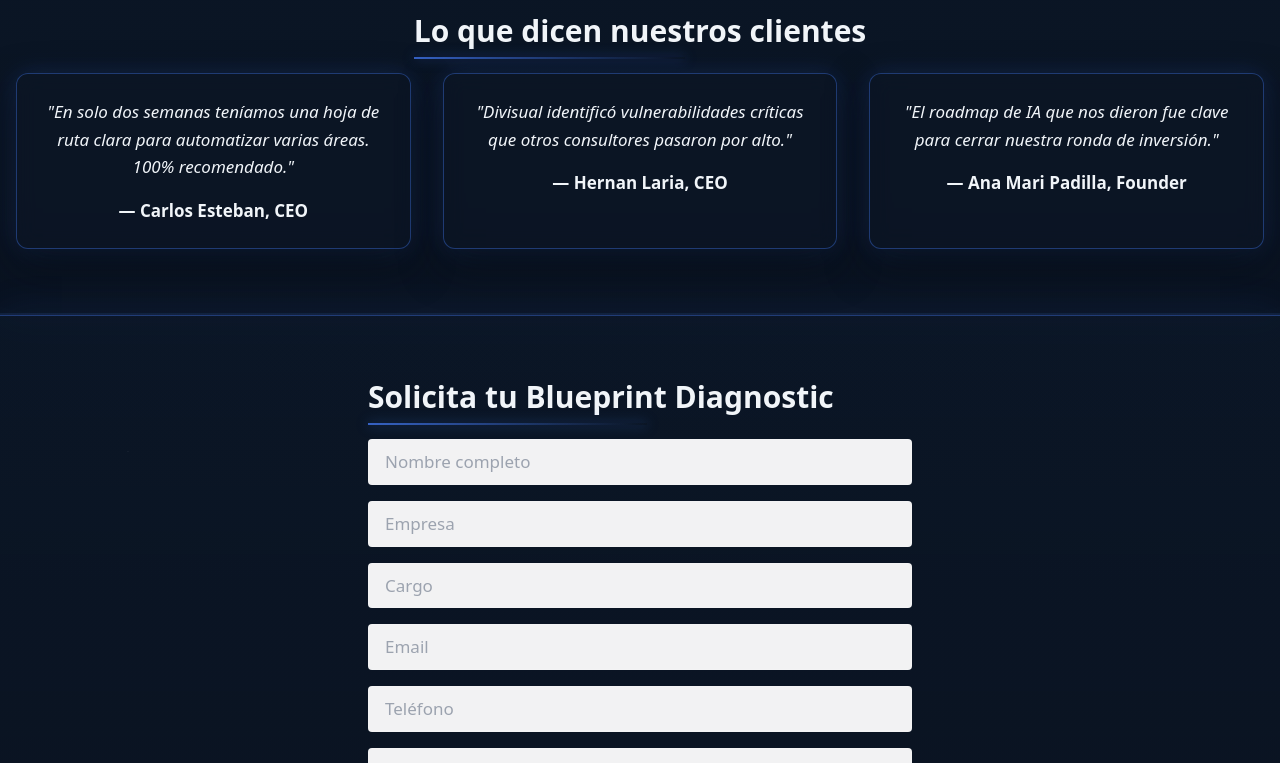
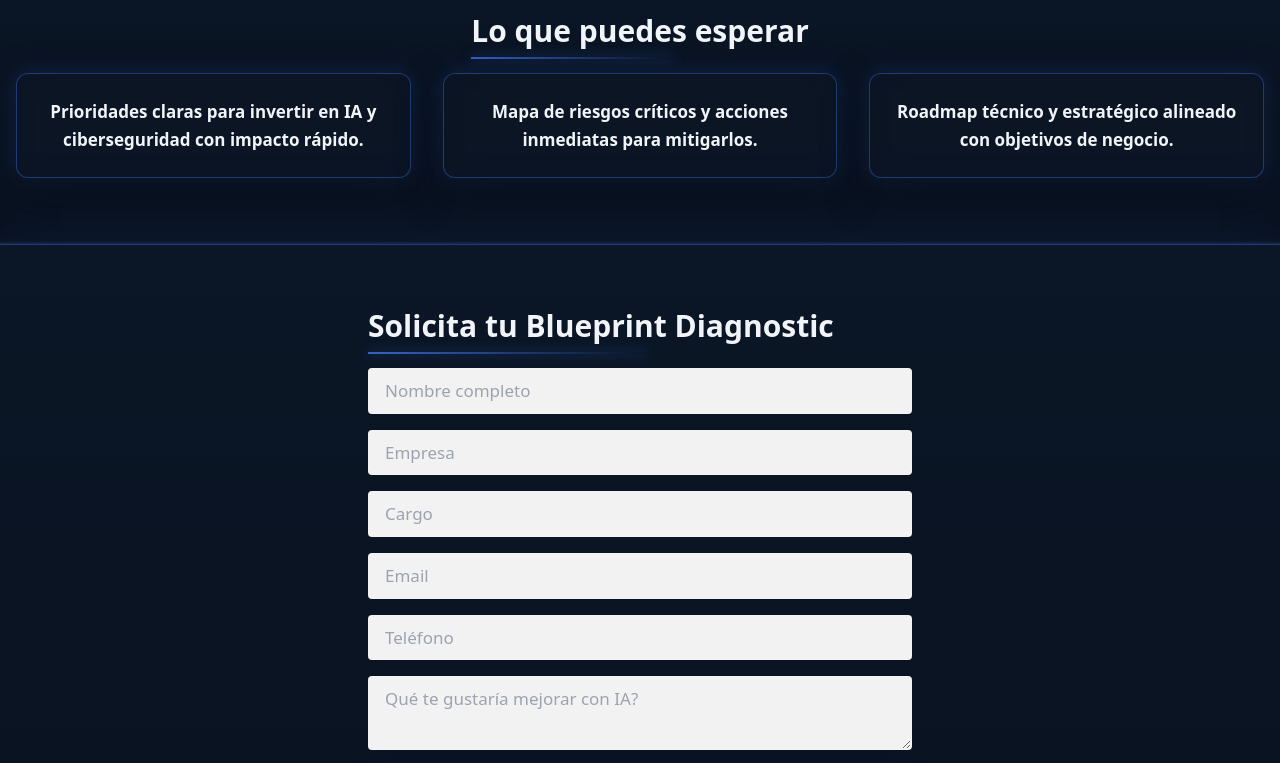
Before and after one commit to diegodasilva272013-commits/arete_landing, a website: page index.html in a window 1280 px wide. Shown: the part 1641-2404 px from the top of the page. Drawn offline with nearby package versions, Linux system fonts and the light colour scheme.

Commit message:
Update testimonials section

```diff
--- a/index.html
+++ b/index.html
@@ -213,25 +213,22 @@
     </div>
   </section>
 
-  <!-- TESTIMONIOS -->
+  <!-- RESULTADOS ESPERADOS -->
   <section class="py-16 section-glow section-panel">
     <div class="container mx-auto px-4 text-center">
       <div class="flex flex-col items-center gap-4 mb-6">
         <img src="assets/logo-arete.png.png" alt="Areté" class="h-10 w-auto" />
-        <h2 class="text-2xl md:text-3xl font-bold title-accent">Lo que dicen nuestros clientes</h2>
+        <h2 class="text-2xl md:text-3xl font-bold title-accent">Lo que puedes esperar</h2>
       </div>
       <div class="grid grid-cols-1 md:grid-cols-3 gap-8">
         <div class="glass-card p-6 rounded-xl">
-          <p class="italic">"En solo dos semanas teníamos una hoja de ruta clara para automatizar varias áreas. 100% recomendado."</p>
-          <span class="block mt-4 font-bold">— Carlos Esteban, CEO</span>
+          <p class="font-semibold">Prioridades claras para invertir en IA y ciberseguridad con impacto rápido.</p>
         </div>
         <div class="glass-card p-6 rounded-xl">
-          <p class="italic">"Divisual identificó vulnerabilidades críticas que otros consultores pasaron por alto."</p>
-          <span class="block mt-4 font-bold">— Hernan Laria, CEO</span>
+          <p class="font-semibold">Mapa de riesgos críticos y acciones inmediatas para mitigarlos.</p>
         </div>
         <div class="glass-card p-6 rounded-xl">
-          <p class="italic">"El roadmap de IA que nos dieron fue clave para cerrar nuestra ronda de inversión."</p>
-          <span class="block mt-4 font-bold">— Ana Mari Padilla, Founder</span>
+          <p class="font-semibold">Roadmap técnico y estratégico alineado con objetivos de negocio.</p>
         </div>
       </div>
     </div>
```
